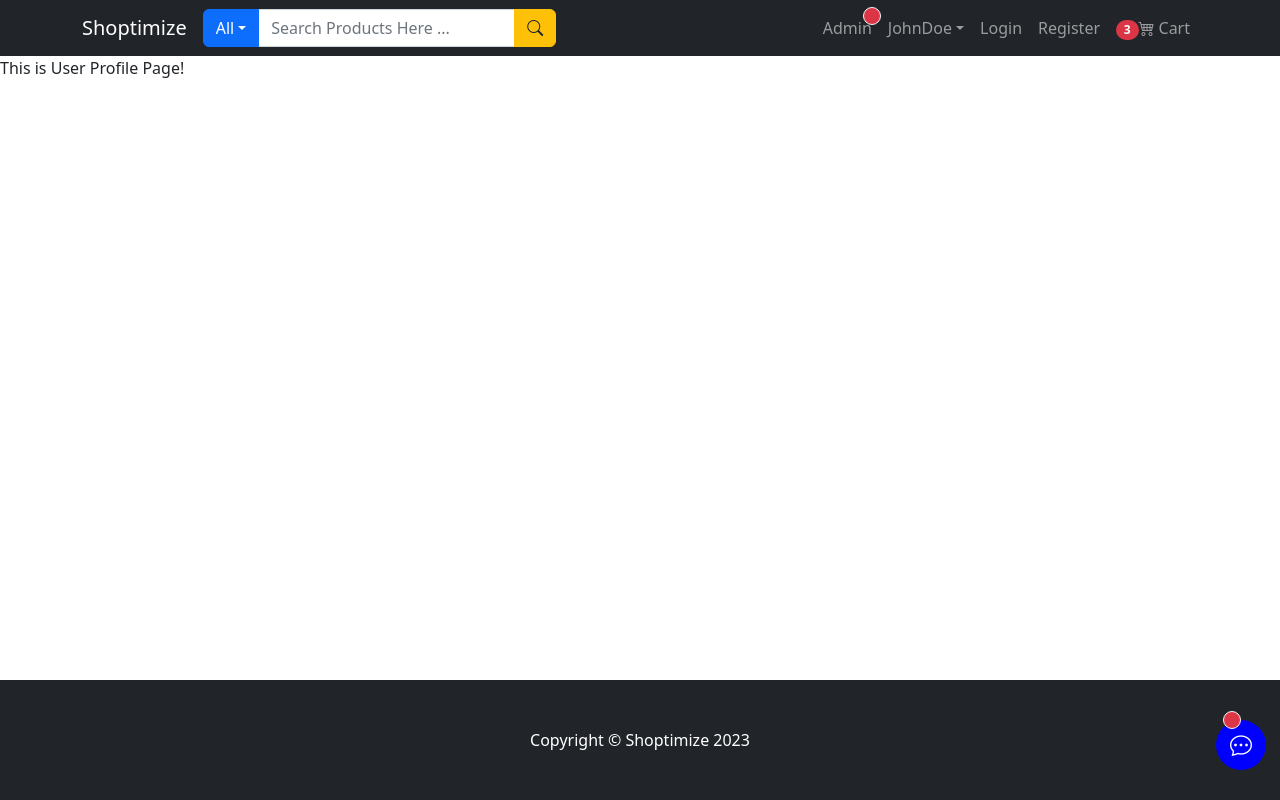
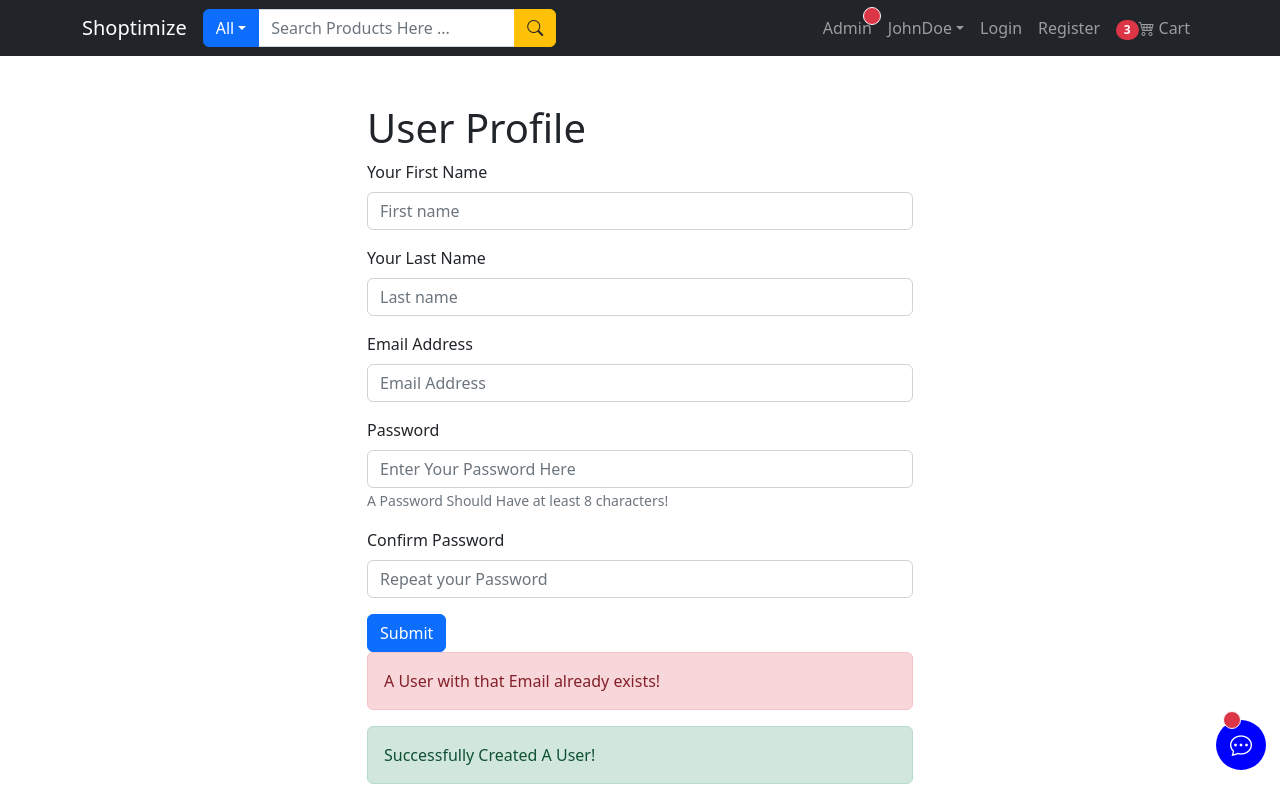
Before and after one commit to ShanchaiZ/MERN-ecommerce, a React (Create React App) app in the folder frontend/: page /user in a window 1280 px wide. Shown: the top 800 px of the page. Built offline with nearby package versions, Linux system fonts and the light colour scheme.

Commit message:
recycled the registerPage onto user Profile page and removed link and spinner

```diff
--- a/frontend/src/pages/user/UserProfilePage.js
+++ b/frontend/src/pages/user/UserProfilePage.js
@@ -1,5 +1,117 @@
+import { Container, Row, Col, Form, Button, Alert } from "react-bootstrap";
+import { useState } from "react";
+
 const UserProfilePage = () => {
-    return <p>This is User Profile Page!</p>
+
+    // Password Matching Function:
+    const onChange = () => {
+        const password = document.querySelector("input[name=password]");
+        const confirm = document.querySelector("input[name=confirmPassword]");
+        if(confirm.value === password.value){
+            confirm.setCustomValidity("")
+        } else {
+            confirm.setCustomValidity("Passwords do not match!");
+        }
+    }
+
+    // Form Functions Defined:
+    const [validated, setValidated] = useState(false);
+
+    const handleSubmit = (event) => {
+        const form = event.currentTarget;
+        if (form.checkValidity() === false) {
+            event.preventDefault();
+            event.stopPropagation();
+        }
+
+        setValidated(true);
+    };
+
+    return (
+        <Container>
+            <Row className="mt-5 justify-content-md-center">
+                <Col md={6}>
+                    <h1>User Profile</h1>
+                    {/* Client Side Form Validation from React Bootstrap Validation */}
+                    <Form noValidate validated={validated} onSubmit={handleSubmit}>
+                        {/* First Name Field */}
+                        <Form.Group className="mb-3" controlId="validationCustom01">
+                            <Form.Label>Your First Name</Form.Label>
+                            <Form.Control
+                                required
+                                type="text"
+                                placeholder="First name"
+                                name="name"
+                            />
+                            <Form.Control.Feedback type="invalid">Please Enter Your First Name</Form.Control.Feedback>
+                        </Form.Group>
+
+                        {/* Last Name Field */}
+                        <Form.Group className="mb-3" controlId="formBasicLastName">
+                            <Form.Label>Your Last Name</Form.Label>
+                            <Form.Control
+                                required
+                                type="text"
+                                placeholder="Last name"
+                                name="lastName"
+                            />
+                            <Form.Control.Feedback type="invalid">Please Enter Your Last Name</Form.Control.Feedback>
+                        </Form.Group>
+
+                        {/* Email Address Field */}
+                        <Form.Group className="mb-3" controlId="formBasicEmail">
+                            <Form.Label>Email Address</Form.Label>
+                            <Form.Control
+                                required
+                                type="email"
+                                placeholder="Email Address"
+                                name="email"
+                            />
+                            <Form.Control.Feedback type="invalid">Please Enter A Valid Email Address</Form.Control.Feedback>
+                        </Form.Group>
+
+                        {/* Password Field */}
+                        <Form.Group className="mb-3" controlId="formBasicPassword">
+                            <Form.Label>Password</Form.Label>
+                            <Form.Control
+                                required
+                                type="password"
+                                placeholder="Enter Your Password Here"
+                                name="password"
+                                minLength={8}
+                                onChange={onChange}
+                            />
+                            <Form.Text className="text-muted">A Password Should Have at least 8 characters!</Form.Text>
+                            <Form.Control.Feedback type="invalid">Please Enter A Valid Password</Form.Control.Feedback>
+                        </Form.Group>
+
+                        {/* Repeat Password Field */}
+                        <Form.Group className="mb-3" controlId="formBasicPasswordRepeat">
+                            <Form.Label>Confirm Password</Form.Label>
+                            <Form.Control
+                                required
+                                type="password"
+                                placeholder="Repeat your Password"
+                                name="confirmPassword"
+                                minLength={8}
+                                onChange={onChange}
+                            />
+                            <Form.Control.Feedback type="invalid">Please Repeat Your Password. Both Passwords Should Match!</Form.Control.Feedback>
+                        </Form.Group>
+
+                        {/* Submit Button with Spinner */}
+                        <Button type="submit">
+                            Submit
+                        </Button>
+
+                        <Alert show={true} variant="danger">A User with that Email already exists!</Alert>
+                        <Alert show={true} variant="success">Successfully Created A User!</Alert>
+                    </Form>
+                </Col>
+            </Row>
+
+        </Container>
+    )
 };
 
 export default UserProfilePage;
```
